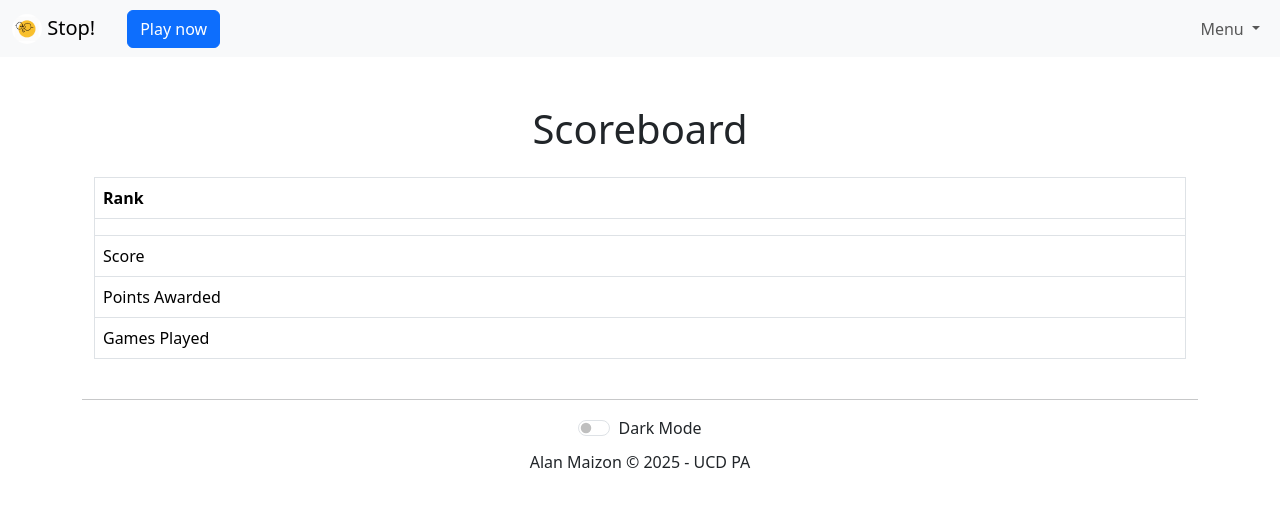
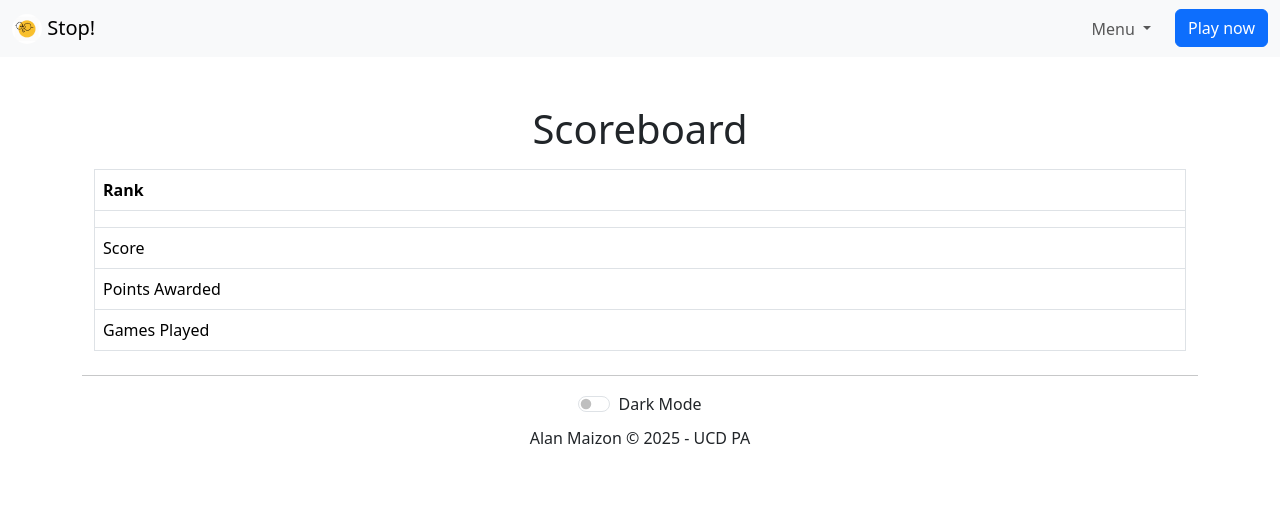
Before and after one commit to alanmaizon/stop_game, a Django app: page /game/lobby/ in a window 1280 px wide. Shown: the top 507 px of the page. Run offline with Django 5.2, Linux system fonts and the light colour scheme; the visitor is signed in with stand-in values (Sample User, id 1); data that the repository does not hold is empty.

Commit message:
revert changes

```diff
--- a/core/templates/base.html
+++ b/core/templates/base.html
@@ -23,7 +23,6 @@
                 <img src="{% static 'default-avatar.png' %}" alt="Logo" width="30" height="30" class="d-inline-block align-text-top" style="border-radius: 50%;">
                 Stop!
             </a>
-            <a href="{% url 'game:start' %}" class="btn btn-primary ms-3 d-none d-lg-inline-block">Play now</a>
             <button class="navbar-toggler" type="button" data-bs-toggle="collapse" data-bs-target="#navbarNav" aria-controls="navbarNav" aria-expanded="false" aria-label="Toggle navigation">
                 <span class="navbar-toggler-icon"></span>
             </button>
@@ -48,6 +47,9 @@
                                     </form>
                                 </li>
                             </ul>
+                        </li>
+                        <li class="nav-item">
+                            <a href="{% url 'game:start' %}" class="btn btn-primary ms-3">Play now</a>
                         </li>
                     {% else %}
                         <li class="nav-item"><a class="nav-link" href="{% url 'user:login' %}">Login</a></li>
--- a/game/templates/game/lobby.html
+++ b/game/templates/game/lobby.html
@@ -5,7 +5,6 @@
 {% block content %}
 <div class="container mt-5">
     <h1 class="text-center">Scoreboard</h1>
-    <div class="table-responsive">
     <table class="table table-bordered table-hover mt-3">
         <thead class="thead-light">
             <tr>
@@ -44,7 +43,6 @@
             </tr>
         </tbody>
     </table>
-    </div>
     <!-- Pagination Controls -->
     {% if page_obj.has_other_pages %}
         <nav aria-label="Page navigation">
@@ -83,5 +81,6 @@
             </ul>
         </nav>
     {% endif %}
+
 </div>
 {% endblock %}
```
Lines whose indentation alone changed are shown as unchanged.
